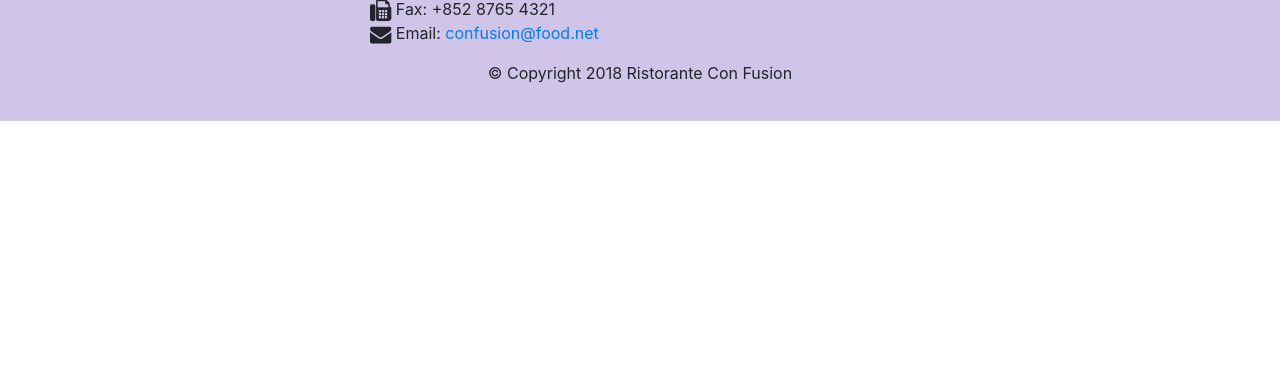
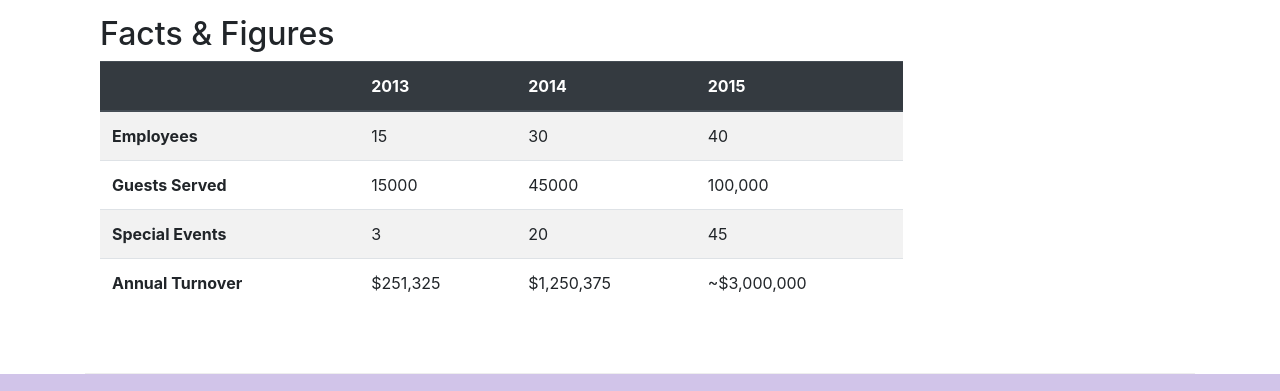
Before and after one commit to AnnDarrow/conFusion, a website: page aboutus.html in a window 1280 px wide. Shown: the part 1705-2096 px from the top of the page. Before the commit the page ends 1826 px from the top, so only its background shows below. Drawn offline with nearby package versions, Linux system fonts and the light colour scheme.

Commit message:
tables and cards

```diff
--- a/aboutus.html
+++ b/aboutus.html
@@ -69,7 +69,30 @@
                 <p>Started in 2010, Ristorante con Fusion quickly established itself as a culinary icon par excellence in Hong Kong. With its unique brand of world fusion cuisine that can be found nowhere else, it enjoys patronage from the A-list clientele in Hong Kong.  Featuring four of the best three-star Michelin chefs in the world, you never know what will arrive on your plate the next time you visit us.</p>
                 <p>The restaurant traces its humble beginnings to <em>The Frying Pan</em>, a successful chain started by our CEO, Mr. Peter Pan, that featured for the first time the world's best cuisines in a pan.</p>
             </div>
-            <div class="col-auto">
+            <div class="col-12 col-sm-6">
+                <div class="card">
+                    <h3 class="card-header bg-primary text-white">Facts At a Glance</h3>
+                    <div class="card-body">
+                        <dl class="row">
+                            <dt class="col-6">Started</dt>
+                            <dd class="col-6">3 Feb. 2013</dd>
+                            <dt class="col-6">Major Stake Holder</dt>
+                            <dd class="col-6">HK Fine Foods Inc.</dd>
+                            <dt class="col-6">Last Year's Turnover</dt>
+                            <dd class="col-6">$1,250,375</dd>
+                            <dt class="col-6">Employees</dt>
+                            <dd class="col-6">40</dd>
+                        </dl>
+                    </div>
+                </div>
+            </div>
+            <div class="col-12 mt-2">
+                <div class="card card-body bg-light">
+                    <blockquote class="blockquote"><p class="mb-0">You better cut the pizza in four pieces because I'm not hungry enough to eat six.</p>
+                    <footer class="blockquote-footer">Yogi Berra,<cite title="Source Title">The wit and wisdom of Yogi Berra, P.Pepe, Diversion Books, 2014</cite>
+                    </footer>
+                    </blockquote>
+                </div>
             </div>
         </div>
 
@@ -86,8 +109,51 @@
                 <h3>Alberto Somayya <small>Executive Chef</small></h3>
                 <p class="d-none d-sm-block">Award winning three-star Michelin chef with wide International experience having worked closely with whos-who in the culinary world, he specializes in creating mouthwatering Indo-Italian fusion experiences. He says, <em>Put together the cuisines from the two craziest cultures, and you get a winning hit! Amma Mia!</em></p>
             </div>
-       </div>
-
+        </div>
+        <div class="row row-content">
+            <div class="col-12 col-sm-9">
+            <h2>Facts &amp; Figures</h2>
+            <div class="table-responsive">
+                <table class="table table-striped">
+                    <thead class="thead-dark">
+                        <tr>
+                            <th>&nbsp;</th>
+                            <th>2013</th>
+                            <th>2014</th>
+                            <th>2015</th>
+                        </tr>
+                    </thead>
+                    <tbody>
+                        <tr>
+                            <th>Employees</th>
+                            <td>15</td>
+                            <td>30</td>
+                            <td>40</td>
+                        </tr>
+                        <tr>
+                            <th>Guests Served</th>
+                            <td>15000</td>
+                            <td>45000</td>
+                            <td>100,000</td>
+                        </tr>
+                        <tr>
+                            <th>Special Events</th>
+                            <td>3</td>
+                            <td>20</td>
+                            <td>45</td>
+                        </tr>
+                        <tr>
+                            <th>Annual Turnover</th>
+                            <td>$251,325</td>
+                            <td>$1,250,375</td>
+                            <td>~$3,000,000</td>
+                        </tr>
+                    </tbody>
+                </table>
+            </div>
+            </div>
+            <div class="col-12 col-sm-3"></div>
+        </div>
     </div>
 
     <footer class="footer">
```
